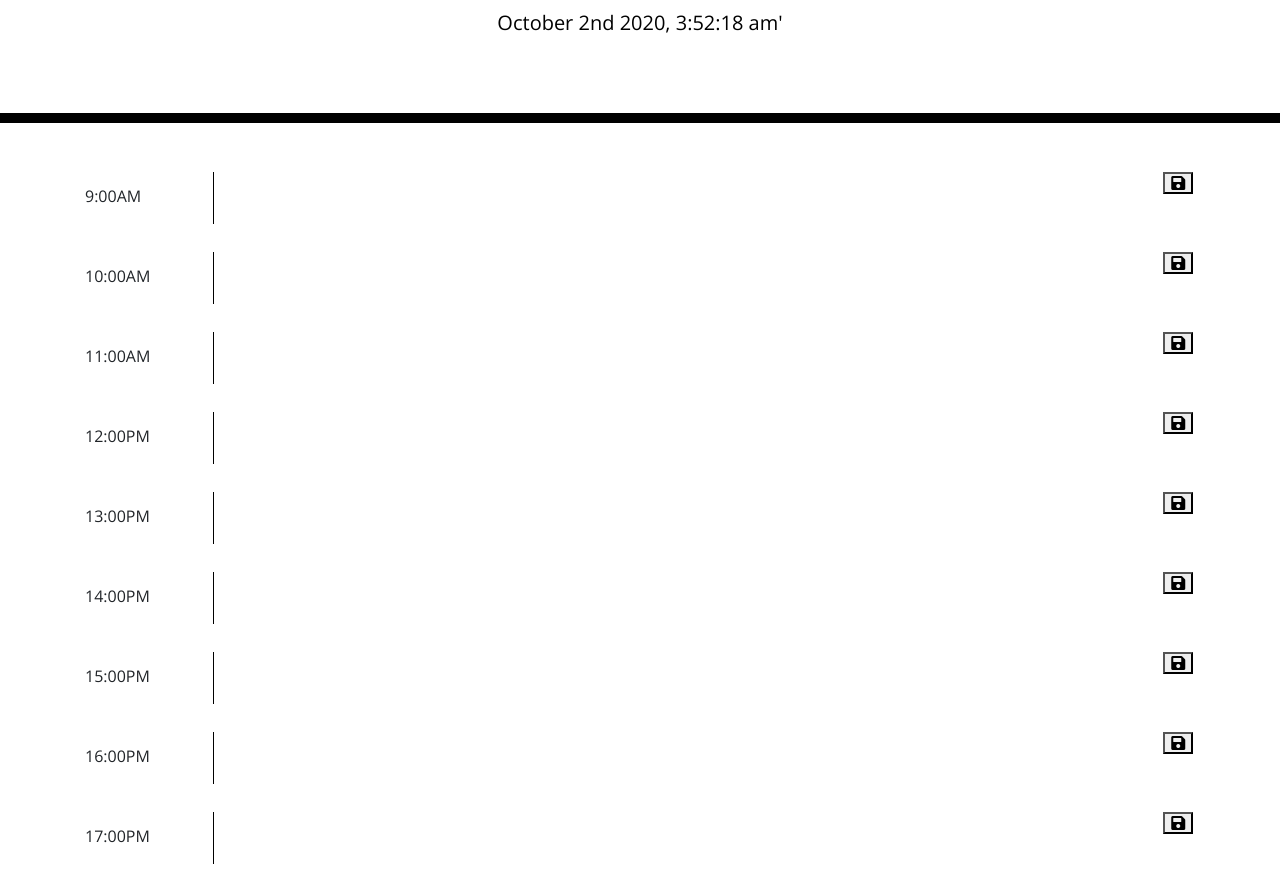
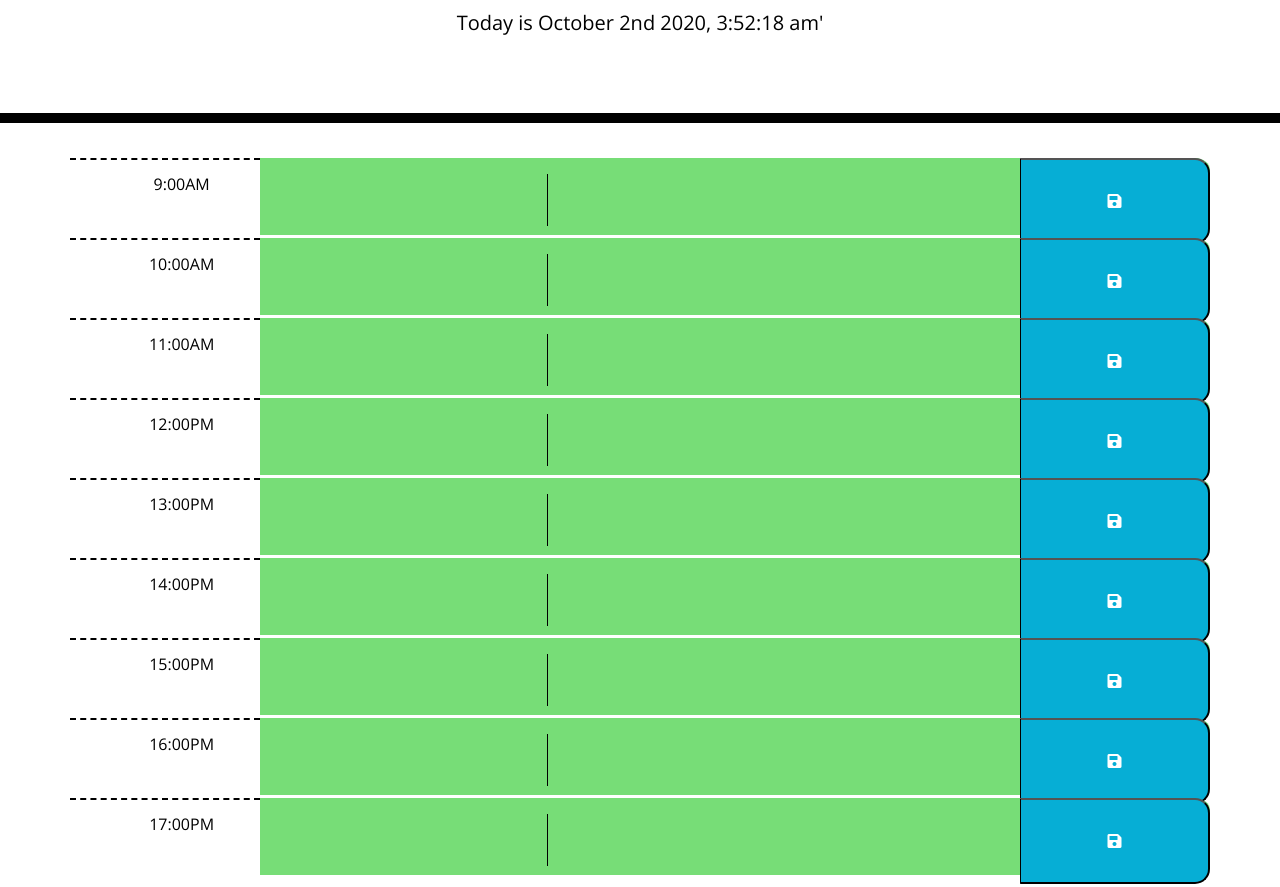
Before and after one commit to JuTo-Hub/05_-Day_Planner, a plain HTML site: page index.html in a window 1280 px wide. Shown: the part 181-1068 px from the top of the page. Drawn offline with nearby package versions, Linux system fonts and the light colour scheme.

Commit message:
Added button functionality, Local Storage function & time specified colors.

```diff
--- a/Assets/logic.js
+++ b/Assets/logic.js
@@ -1,10 +1,53 @@
-$(document).ready(function(){
+// Variables
+var hour = [9, 10, 11, 12, 13, 14, 15, 16, 17];
+var curTime = moment().format("HH");
+console.log(curTime);
 
-    $("#currentDay").text(moment().format("MMMM Do YYYY, h:mm:ss a'"));
+$(document).ready(function() {
 
+    $("#currentDay").text("Today is " + moment().format("MMMM Do YYYY, h:mm:ss a'"));
 
+    // For loop & if statement for past/present/future
+    function timeSlot() {
+        var curTime = moment().hours();
+        $(".time-block").each(function () {
+            var calendarHour = parseInt($(this).attr("id"));
+            console.log(calendarHour);
+            if (calendarHour < curTime) {
+                $(this).addClass("past");
+            } else if (calendarHour === curTime) {
+                $(this).removeClass("past");
+                $(this).addClass("present");
+            } else {
+                $(this).removeClass("past");
+                $(this).removeClass("present");
+                $(this).addClass("future");
+            }
+        })
+    }
+    timeSlot()
 
+    // Function for save buttons
+    function saveData(){
 
+    $(".saveBtn").click(function(event){
+        event.preventDefault();
+        var value = $(this).siblings(".description").val();
+        var time = $(this).parent().attr("id");
+        console.log(value);
+        console.log(time);
+        localStorage.setItem(value, time);
+    })
+}
+saveData();
+})
 
-
-})
+$("#9 .description").val(localStorage.getItem("9"));
+$("#10 .description").val(localStorage.getItem("10"));
+$("#11 .description").val(localStorage.getItem("11"));
+$("#12 .description").val(localStorage.getItem("12"));
+$("#13 .description").val(localStorage.getItem("13"));
+$("#14 .description").val(localStorage.getItem("14"));
+$("#15 .description").val(localStorage.getItem("15"));
+$("#16 .description").val(localStorage.getItem("16"));
+$("#17 .description").val(localStorage.getItem("17"));
--- a/Assets/style.css
+++ b/Assets/style.css
@@ -33,13 +33,13 @@ textarea{
 .row {
   white-space: pre-wrap;
   height: 80px;
-  border-top: 1px solid white;;
+  border-top: 3px solid white;;
 }
 
 .hour {
   background-color: #ffffff;
   color: #000000;
-  border-top: 1px dashed #000000;
+  border-top: 2px dashed #000000;
 }
 
 .past {
--- a/index.html
+++ b/index.html
@@ -21,104 +21,86 @@
   </header>
   <div class="container">
     <!-- Timeblocks go here -->
-    <div class="row">
-      <div class="col-1">
+    <div class="row time-block" id="9">
+      <div class="col-md-2 hour">
         9:00AM
       </div>
-      <div class="col-10">
-        <textarea class="todo" id="9"></textarea>
+      <div class="col-md-8">
+        <textarea class="description"></textarea>
       </div>
-      <div class="col-1 button">
-        <button><i class="fas fa-save"></i></button>
-      </div>
+      <button class="col-md-2 saveBtn"><i class="fas fa-save"></i></button>
     </div>
-    <div class="row">
-      <div class="col-1">
+    <div class="row time-block" id="10">
+      <div class="col-md-2 hour">
         10:00AM
       </div>
-      <div class="col-10">
-        <textarea class="todo" id="10"></textarea>
+      <div class="col-md-8">
+        <textarea class="description"></textarea>
       </div>
-      <div class="col-1 button">
-        <button><i class="fas fa-save"></i></button>
-      </div>
+      <button class="col-md-2 saveBtn"><i class="fas fa-save"></i></button>
     </div>
-    <div class="row">
-      <div class="col-1">
+    <div class="row time-block" id="11">
+      <div class="col-md-2 hour">
         11:00AM
       </div>
-      <div class="col-10">
-        <textarea class="todo" id="11"></textarea>
+      <div class="col-md-8">
+        <textarea class="description"></textarea>
       </div>
-      <div class="col-1 button">
-        <button><i class="fas fa-save"></i></button>
-      </div>
+      <button class="col-md-2 saveBtn"><i class="fas fa-save"></i></button>
     </div>
-    <div class="row">
-      <div class="col-1">
+    <div class="row time-block"  id="12">
+      <div class="col-md-2 hour">
         12:00PM
       </div>
-      <div class="col-10">
-        <textarea class="todo" id="12"></textarea>
+      <div class="col-md-8">
+        <textarea class="description"></textarea>
       </div>
-      <div class="col-1 button">
-        <button><i class="fas fa-save"></i></button>
-      </div>
+      <button class="col-md-2 saveBtn"><i class="fas fa-save"></i></button>
     </div>
-    <div class="row">
-      <div class="col-1">
+    <div class="row time-block" id="13">
+      <div class="col-md-2 hour">
         13:00PM
       </div>
-      <div class="col-10">
-        <textarea class="todo" id="13"></textarea>
+      <div class="col-md-8">
+        <textarea class="description"></textarea>
       </div>
-      <div class="col-1 button">
-        <button><i class="fas fa-save"></i></button>
-      </div>
+      <button class="col-md-2 saveBtn"><i class="fas fa-save"></i></button>
     </div>
-    <div class="row">
-      <div class="col-1">
+    <div class="row time-block" id="14">
+      <div class="col-md-2 hour">
         14:00PM
       </div>
-      <div class="col-10">
-        <textarea class="todo" id="14"></textarea>
+      <div class="col-md-8">
+        <textarea class="description"></textarea>
       </div>
-      <div class="col-1 button">
-        <button><i class="fas fa-save"></i></button>
-      </div>
+      <button class="col-md-2 saveBtn"><i class="fas fa-save"></i></button>
     </div>
-    <div class="row">
-      <div class="col-1">
+    <div class="row time-block" id="15">
+      <div class="col-md-2 hour">
         15:00PM
       </div>
-      <div class="col-10">
-        <textarea class="todo" id="15"></textarea>
+      <div class="col-md-8">
+        <textarea class="description"></textarea>
       </div>
-      <div class="col-1 button">
-        <button><i class="fas fa-save"></i></button>
-      </div>
+      <button class="col-md-2 saveBtn"><i class="fas fa-save"></i></button>
     </div>
-    <div class="row">
-      <div class="col-1">
+    <div class="row time-block" id="16">
+      <div class="col-md-2 hour">
         16:00PM
       </div>
-      <div class="col-10">
-        <textarea class="todo" id="16"></textarea>
+      <div class="col-md-8">
+        <textarea class="description"></textarea>
       </div>
-      <div class="col-1 button">
-        <button><i class="fas fa-save"></i></button>
-      </div>
+      <button class="col-md-2 saveBtn"><i class="fas fa-save"></i></button>
     </div>
-    <div class="row">
-      <div class="col-1">
+    <div class="row time-block" id="17">
+      <div class="col-md-2 hour">
         17:00PM
       </div>
-      <div class="col-10">
-        <textarea class="todo" id="17"></textarea>
+      <div class="col-md-8">
+        <textarea class="description"></textarea>
       </div>
-      <div class="col-1 button">
-        <button><i class="fas fa-save"></i></button>
-      </div>
+      <button class="col-md-2 saveBtn"><i class="fas fa-save"></i></button>
     </div>
   </div>
 
```
